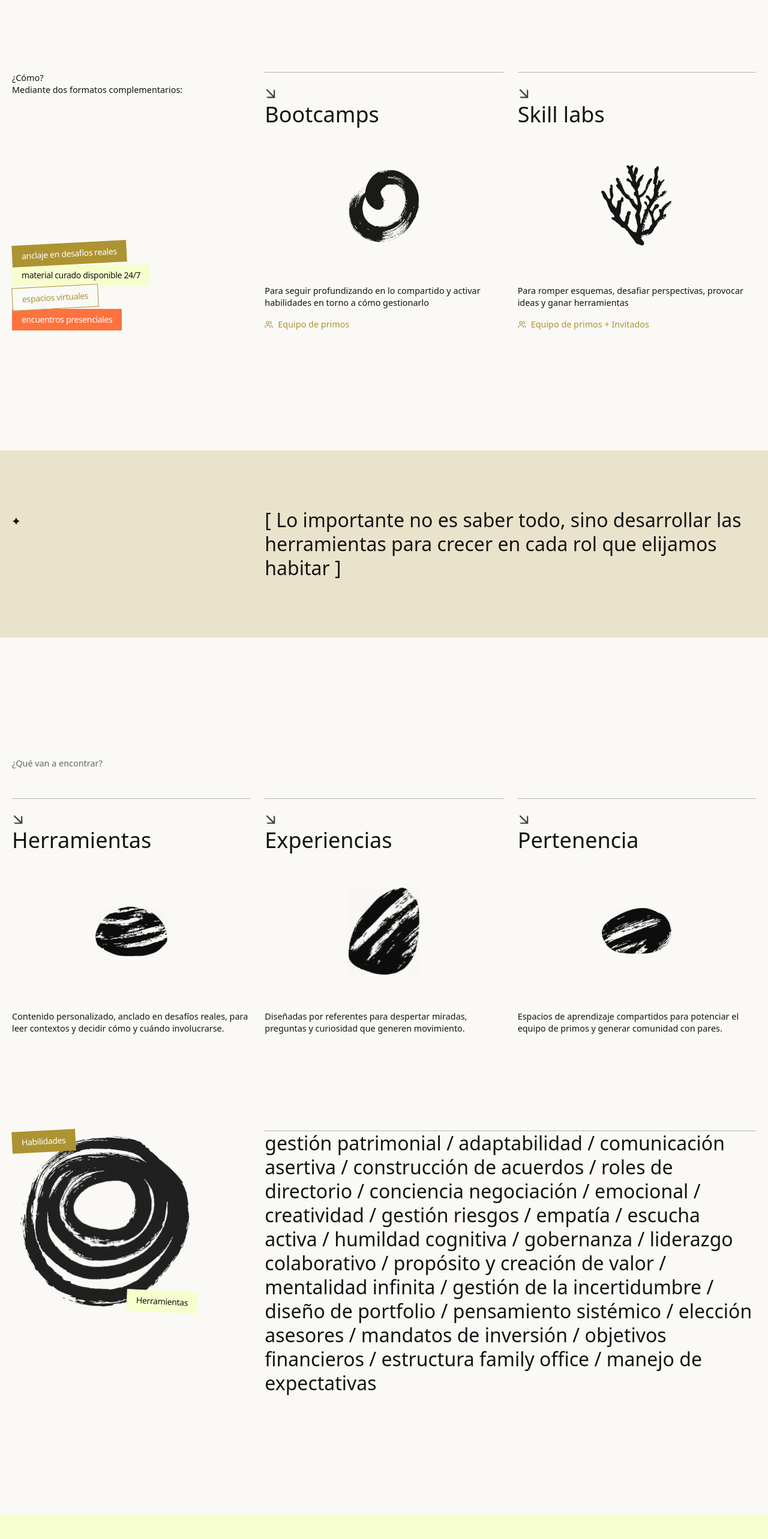
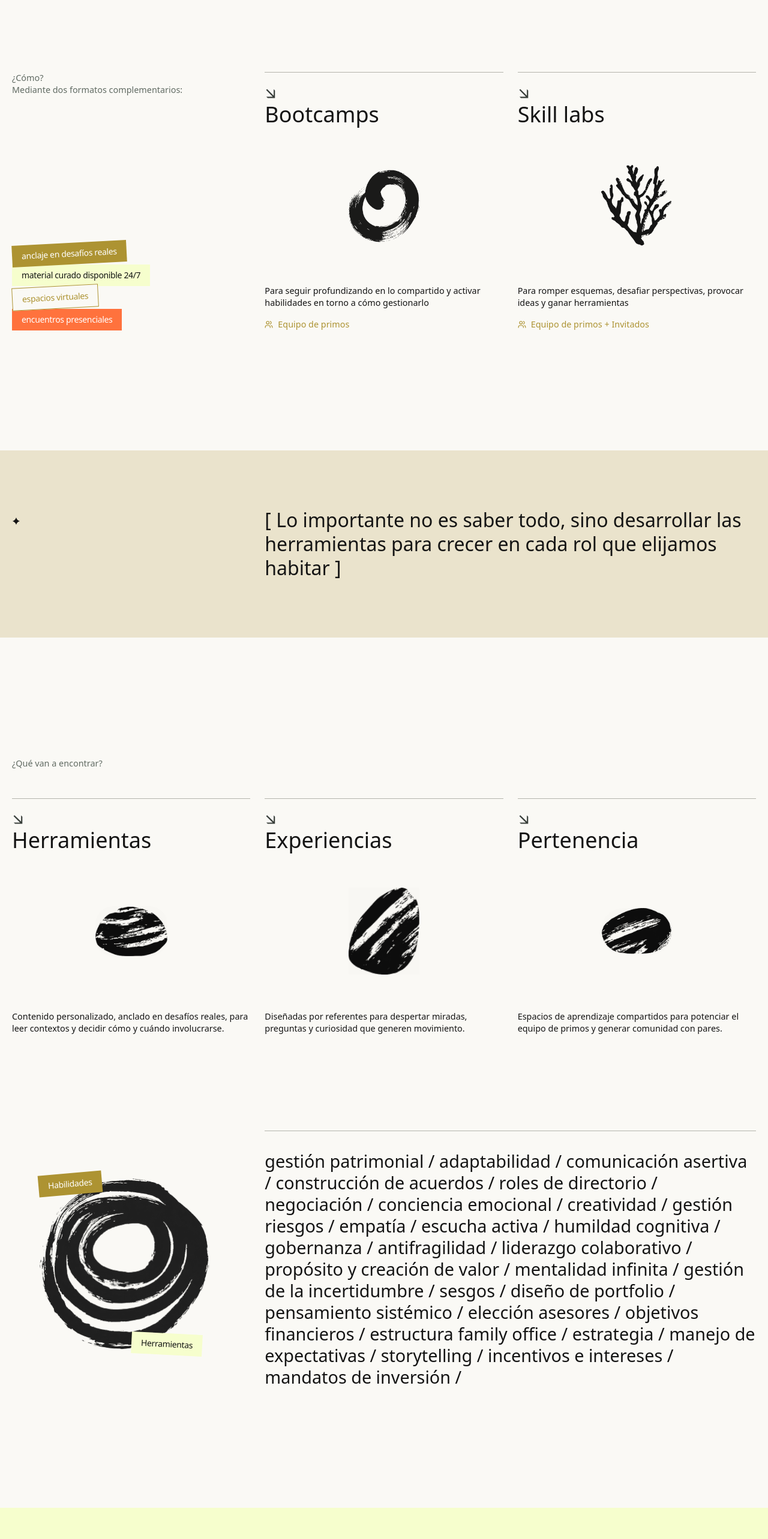
Before and after one commit to deadpine/nextgen, a Next.js app: page / in a window 1280 px wide. Shown: the part 1400-3966 px from the top of the page at 60% size. Built offline with nearby package versions, Linux system fonts and the light colour scheme.

Commit message:
update sections

```diff
--- a/src/app/globals.css
+++ b/src/app/globals.css
@@ -46,7 +46,7 @@
     @apply text-[1.9rem]/[36px] md:text-[2rem]/10 font-normal;
   }
   h4 {
-    @apply text-[1.75rem] font-normal;
+    @apply text-[1.8rem]/[36px] font-normal;
   }
   p, label {
     @apply text-base/5 md:text-[0.9rem]/5;
--- a/src/app/page.tsx
+++ b/src/app/page.tsx
@@ -67,9 +67,11 @@ export default function Home() {
       <section>
         <div className="flex flex-col md:flex-row gap-12 md:gap-6">
           <div className="w-full flex flex-col justify-between">
-            <p>¿Cómo?</p>
-            <p>Mediante dos formatos complementarios:</p>
-            <div className="flex flex-col justify-end grow">
+            <p className="text-gray-500 pb-4">
+              ¿Cómo? <br/>
+              Mediante dos formatos complementarios:
+            </p>
+            <div className="hidden md:flex flex-col justify-end grow">
               <Tag
                 text="anclaje en desafíos reales"
                 color="bg-green-500 text-white"
@@ -105,6 +107,28 @@ export default function Home() {
             participants="Equipo de primos + Invitados"
           />
         </div>
+        <div className="flex flex-col items-center pt-22 md:hidden">
+          <Tag
+            text="anclaje en desafíos reales"
+            color="bg-green-500 text-white"
+            rotate="left"
+          />
+          <Tag
+            text="material curado disponible 24/7"
+            color="bg-green-100"
+            rotate="2deg"
+          />
+          <Tag
+            text="espacios virtuales"
+            color="bg-cream-100 text-green-500 border border-green-500"
+            rotate="left"
+          />
+          <Tag
+            text="encuentros presenciales"
+            color="bg-red-500 text-white"
+            rotate="1deg"
+          />
+        </div>
       </section>
 
       <Divider
@@ -133,11 +157,10 @@ export default function Home() {
           />
         </div>
         <div className="grid md:grid-cols-3 gap-6 pt-40">
-          <div className="w-full h-full pr-10 flex flex-col">
+          <div className="w-full h-full pl-8 pr-12 pt-4 flex flex-col justify-center">
             <Tag
               text="Habilidades"
-              rotate="left"
-              className="z-10"
+              className="z-10 ml-3 -rotate-5"
             />
             <Image
               src="/images/circles.png"
@@ -150,13 +173,13 @@ export default function Home() {
               text="Herramientas"
               color="bg-green-100"
               rotate="right"
-              className="z-10 ml-auto mr-12"
+              className="z-10 ml-auto mr-8"
             />
           </div>
-          <div className="col-span-2 border-t border-gray-200">
-            <h3>
-              gestión patrimonial / adaptabilidad / comunicación asertiva / construcción de acuerdos / roles de directorio / conciencia negociación / emocional / creatividad / gestión riesgos / empatía / escucha activa / humildad cognitiva / gobernanza / liderazgo colaborativo / propósito y creación de valor / mentalidad infinita / gestión de la incertidumbre / diseño de portfolio / pensamiento sistémico / elección asesores / mandatos de inversión / objetivos financieros / estructura family office / manejo de expectativas
-            </h3>
+          <div className="col-span-2 border-t border-gray-200 pt-8">
+            <h4>
+            gestión patrimonial / adaptabilidad / comunicación asertiva / construcción de acuerdos / roles de directorio / negociación / conciencia emocional / creatividad / gestión riesgos / empatía / escucha activa / humildad cognitiva / gobernanza / antifragilidad / liderazgo colaborativo / propósito y creación de valor / mentalidad infinita / gestión de la incertidumbre / sesgos / diseño de portfolio / pensamiento sistémico / elección asesores / objetivos financieros / estructura family office / estrategia / manejo de expectativas / storytelling / incentivos e intereses / mandatos de inversión /
+            </h4>
           </div>
         </div>
       </section>
@@ -173,8 +196,9 @@ export default function Home() {
             text="¿Y ahora qué?"
             color="bg-red-500 text-white"
             rotate="left"
+            className="mb-4"
           />
-          <p>Estamos diseñando la primera experiencia → </p>
+          <p>Estamos diseñando la primera experiencia: </p>
           <p>Más adelante les vamos a compartir más información</p>
         </div>
 
@@ -184,12 +208,11 @@ export default function Home() {
             → Gestión Patrimonial
           </h3>
           <div className="max-w-fill min-h-40 flex flex-col items-center justify-center relative">
-            <Image
-              src="/images/arbol.png"
+            <img
+              src="/images/gestion-patrimonial.svg"
               alt="alt"
-              width={120}
-              height={0}
-              className="w-100 max-w-fill h-auto mix-blend-multiply"
+
+              className="max-w-fill h-auto mix-blend-multiply"
             />
           </div>
           <p>
--- a/src/components/DatesForm.tsx
+++ b/src/components/DatesForm.tsx
@@ -53,7 +53,7 @@ export default function DatesForm() {
           <textarea
             id="fechas"
             name="fechas"
-            rows={4}
+            rows={5}
             required
             className="w-full grow bg-cream-100 rounded-lg px-4 py-2 focus:outline-none focus:ring-1 focus:ring-gray-300/50"
             placeholder="Ej: del 10 al 20 de octubre"
```
Also changed, not shown: public/images/gestion-patrimonial.png (added), public/images/gestion-patrimonial.svg (added).
